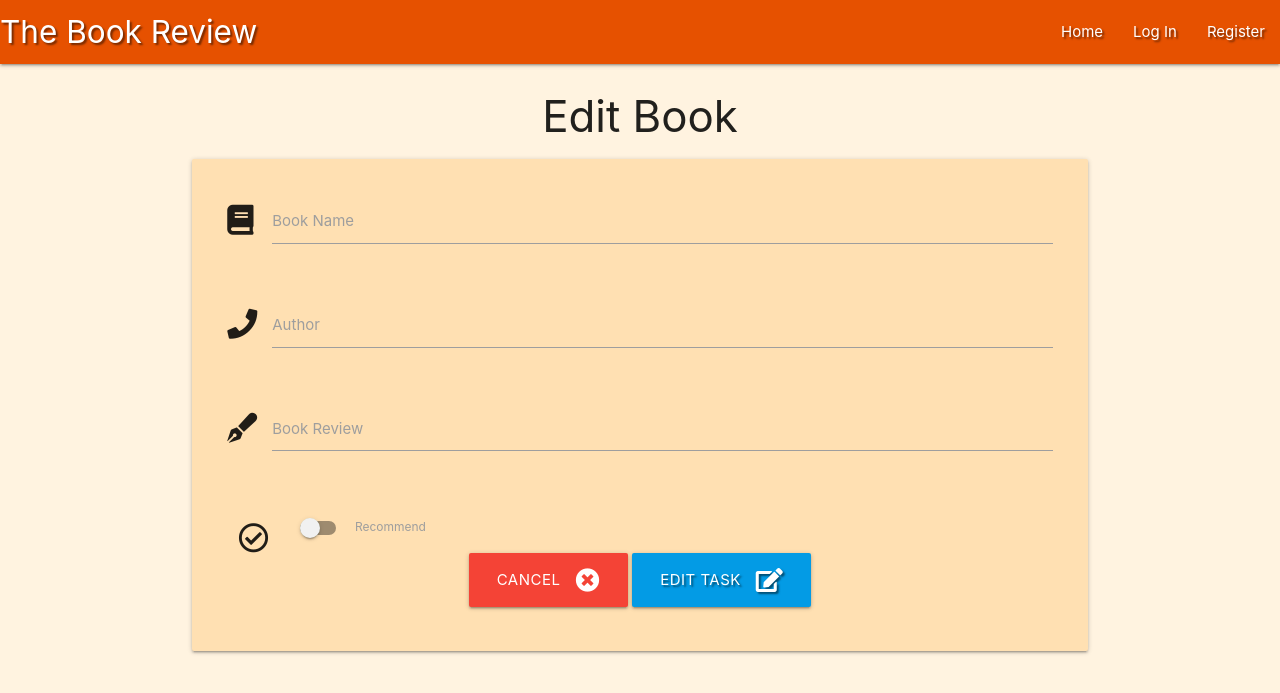
After one commit to craigmantona/the_book_review, a Flask app: template templates/edit_book.html in a window 1280 px wide. The commit adds this page. Shown: the top 693 px of the page. Run offline with Flask 2, Linux system fonts and the light colour scheme; the template is opened without the code that fills it, so the values that code supplies are empty; some libraries are stand-ins or nearby versions.

Commit message:
Bind data to Edit Book form

```diff
--- a/app.py
+++ b/app.py
@@ -121,6 +121,13 @@ def add_book():
     return render_template("add_book.html")
 
 
+@app.route("/edit_book/<book_id>", methods=["GET", "POST"])
+def edit_book(book_id):
+    book = mongo.db.books.find_one({"_id": ObjectId(book_id)})
+
+    return render_template("edit_book.html", book=book)
+
+
 if __name__ == "__main__":
     app.run(host=os.environ.get("IP"),
             port=int(os.environ.get("PORT")),
--- a/templates/books.html
+++ b/templates/books.html
@@ -10,7 +10,7 @@
             <div class="col s3">
                 <i class="fas fa-caret-down"></i>
                 <a href="" class="btn-small green accent-4">Delete</a>
-                <a href="" class="btn-small light-blue lighten-1">Edit</a>
+                <a href="{{ url_for('edit_book', book_id=book._id) }}" class="btn-small light-blue lighten-1">Edit</a>
             </div>
             <div class="col s9">
                 <strong>{{ book.book_name }}</strong> : {{ book.author }}
--- /dev/null
+++ b/templates/edit_book.html
@@ -0,0 +1,65 @@
+{% extends "base.html" %}
+{% block material %}
+
+    <h3 class="center-align">Edit Book</h3>
+
+    <div class="row card-panel orange lighten-4">
+        <form class="col s12" method="POST" action="{{ url_for('edit_book', book_id=book._id) }}">
+            <!-- book name -->
+            <div class="row">
+                <div class="input-field col s12">
+                    <i class="fas fas fa-book prefix"></i>
+                    <input id="book_name" name="book_name" minlength="5" maxlength="50"
+                    value="{{ book.book_name }}" type="text" class="validate" required>
+                    <label for="book_name">Book Name</label>
+                </div>
+            </div>
+            <!-- author -->
+            <div class="row">
+                <div class="input-field col s12">
+                    <i class="fas fas fa-phone prefix"></i>
+                    <input id="author" name="author" minlength="5" maxlength="50"
+                    value="{{ book.author }}" type="text" class="validate" required>
+                    <label for="author">Author</label>
+                </div>
+            </div>
+            <!-- book review -->
+            <div class="row">
+                <div class="input-field col s12">
+                    <i class="fas fa-pen-fancy prefix"></i>
+                    <textarea id="review" name="review" minlength="5"
+                    maxlength="300" class="materialize-textarea validate" required>{{ book.review }}</textarea>
+                    <label for="review">Book Review</label>
+                </div>
+            </div>
+            <!-- recommend book? -->
+            <div class="row input-field col s12">
+                <div class="switch">
+                    <i class="far fa-check-circle prefix"></i>
+                    <label for="recommend">
+                        {% if book.recommend == "yes" %}
+                        <input type="checkbox" id="recommend" name="recommend" checked>
+                        {% else %}
+                        <input type="checkbox" id="recommend" name="recommend">
+                        {% endif %}
+                        <span class="lever"></span>
+                        Recommend
+                    </label>
+                </div>
+            </div>
+            <!-- submit button -->
+            <div class="row">
+                <div class="col s12 center-align">
+                    <!-- cancel button -->
+                    <a href="{{ url_for('get_books') }}" class="btn-large red">
+                        Cancel <i class="fas fa-times-circle right"></i>
+                    </a>
+                    <button type="submit" class="btn-large light-blue darken-1 text-shadow">
+                        Edit Task <i class="fas fa-edit right"></i>
+                    </button>
+                </div>
+            </div>
+        </form>
+    </div>
+
+{% endblock %}
```
